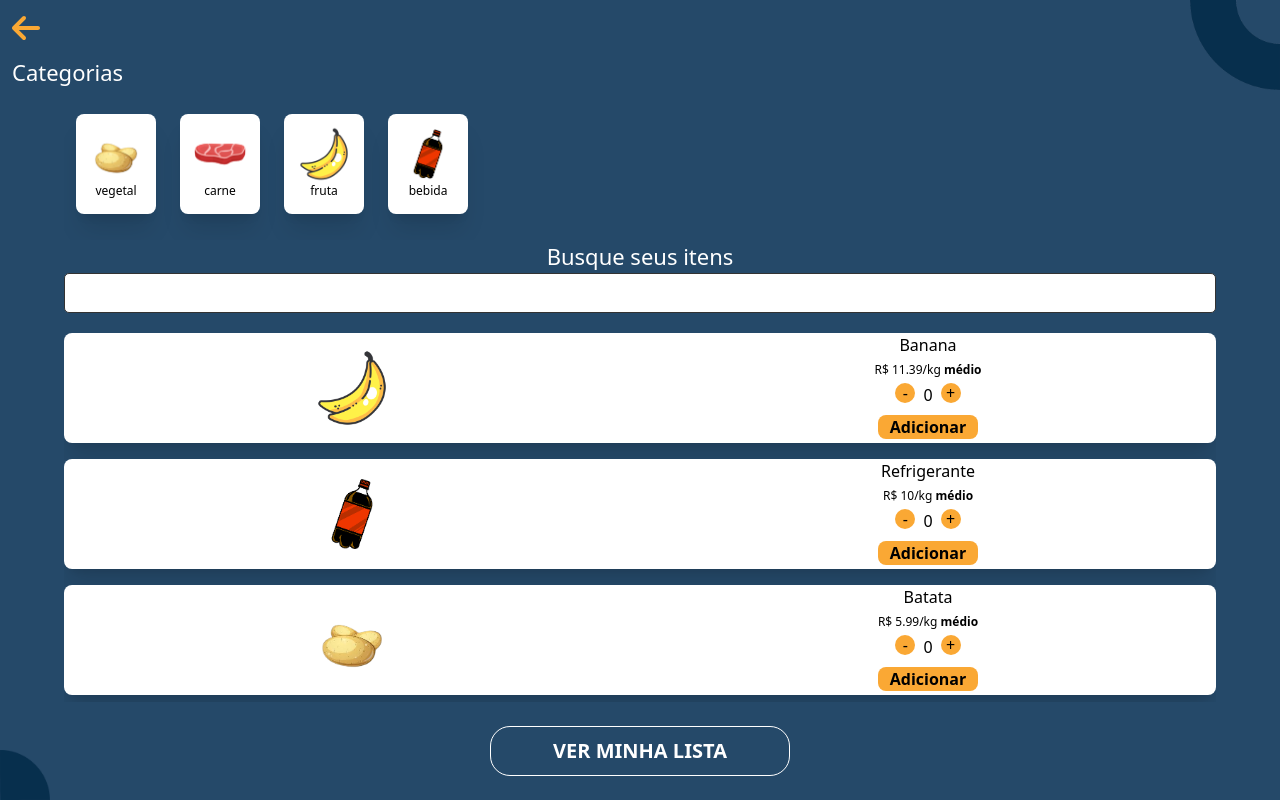
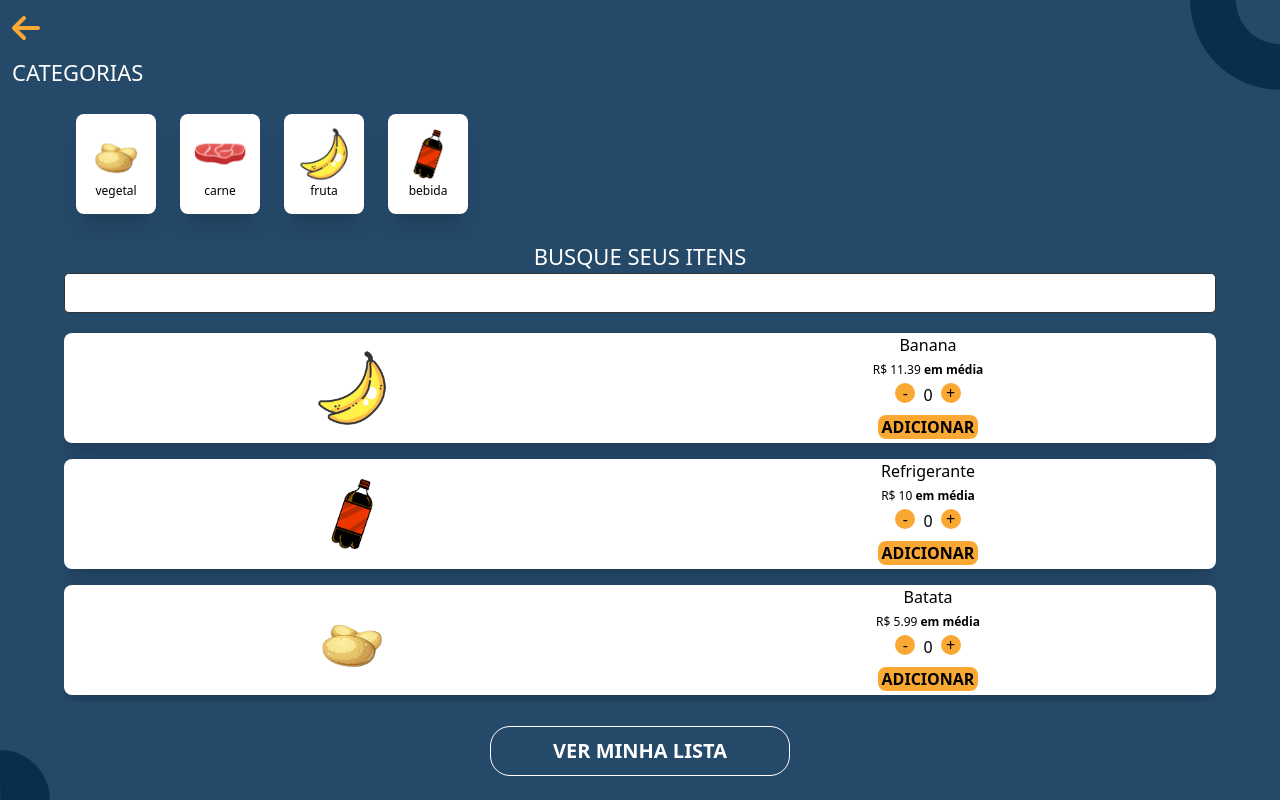
Before and after one commit to eniobatalha/poupafeira-frontend, a Next.js app: page /produtos in a window 1280 px wide. Built offline with nearby package versions, Linux system fonts and the light colour scheme.

Commit message:
add acumular itens na lista + pequenos ajustes

```diff
--- a/src/app/produtos/CardProdutos/index.js
+++ b/src/app/produtos/CardProdutos/index.js
@@ -3,17 +3,31 @@ import Button from "@/components/Button";
 import Image from "next/image";
 import { useState } from "react";
 
-export default function CardProdutos({ nome, img, preco, medida, categoria }) {
+export default function CardProdutos({ id, nome, img, preco, medida, categoria }) {
 
     const { mercadorias, setMercadorias } = carrinhoStorage()
 
     const [quantidade, setQuantidade] = useState(0)
 
     const adicionar = () => {
-        if(quantidade === 0 ) return alert('Escolha uma quantidade do produto!')
-        var newMercadorias = mercadorias
+        if (quantidade === 0) return alert('Escolha uma quantidade do produto!')
         const total = preco * quantidade
-        newMercadorias.push({ nome, img, preco, total, quantidade, medida, categoria })
+
+        var hasItem = false
+
+        var newMercadorias = mercadorias.map(item => {
+            if (item.id === id) {
+                hasItem = true
+                return { id, nome, img, preco, total: preco * (quantidade + item.quantidade), quantidade: quantidade + item.quantidade, medida, categoria }
+            } else {
+                return item
+            }
+        })
+
+        if(!hasItem){
+            newMercadorias.push({ id, nome, img, preco, total, quantidade, medida, categoria })
+        }
+
         setMercadorias(newMercadorias)
         setQuantidade(0)
     }
@@ -34,7 +48,7 @@ export default function CardProdutos({ nome, img, preco, medida, categoria }) {
             </div>
             <div className="w-[50%] flex flex-col justify-between items-center">
                 <h5>{nome}</h5>
-                <h5 className="text-[12px]">R$ {preco}/kg <b>médio</b></h5>
+                <h5 className="text-[12px]">R$ {preco} <b>em média</b></h5>
 
                 <div className="flex space-x-2">
 
--- a/src/app/produtos/page.js
+++ b/src/app/produtos/page.js
@@ -51,7 +51,7 @@ export default function Page() {
     return (
         <div className='bg-[#254969] h-[100vh] flex flex-col items-center '>
             <Voltar />
-            <h1 className='text-white text-[22px] self-start px-3'>Categorias</h1>
+            <h1 className='text-white text-[22px] self-start px-3 uppercase'>Categorias</h1>
             <div className='flex items-center w-[90vw] h-[160px] overflow-auto'>
                 {
                     categorias.map((item, index) => {
@@ -63,7 +63,7 @@ export default function Page() {
                     })
                 }
             </div>
-            <h1 className='text-white text-[22px]'>Busque seus itens</h1>
+            <h1 className='text-white text-[22px] uppercase'>Busque seus itens</h1>
             <InputRegister onChange={(e) => { filtrarProdutos(e.target.value) }} width='90vw' />
 
 
--- a/src/app/register/page.js
+++ b/src/app/register/page.js
@@ -16,7 +16,7 @@ export default function Page() {
                         <FontAwesomeIcon color='#FAA834' className='self-start' size='2x' icon={faArrowLeft} />
                     </div>
                 </Link>
-                <h1 className="text-[#254969]"><b>Complete seu Registro</b></h1>
+                <h1 className="text-[#254969] uppercase"><b>Complete seu Registro</b></h1>
 
                 <InputRegister width="300px" placeholder={'Nome Completo'} />
                 <InputRegister width="300px" placeholder={'Username'} />
--- a/src/components/Button/index.js
+++ b/src/components/Button/index.js
@@ -1,6 +1,6 @@
 import React from 'react';
 
 export default function Button({title, onClick, width = '200px', height = '40px'}) {
-  return ( <button onClick={onClick} style={{width, height}} className={`flex justify-center items-center rounded-lg bg-[#FAA834] p-3 text-center m-1`}><b>{title}</b></button>
+  return ( <button onClick={onClick} style={{width, height}} className={`flex justify-center items-center rounded-lg bg-[#FAA834] p-3 text-center m-1 uppercase`}><b>{title}</b></button>
   );
 }
```
